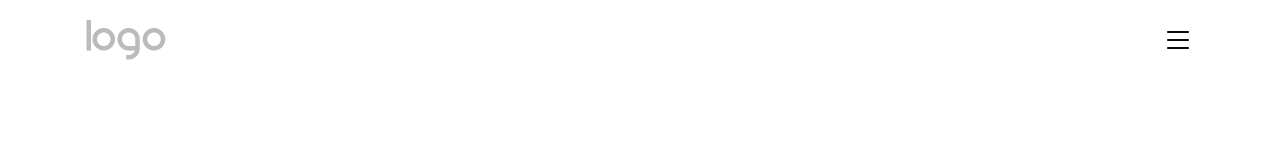
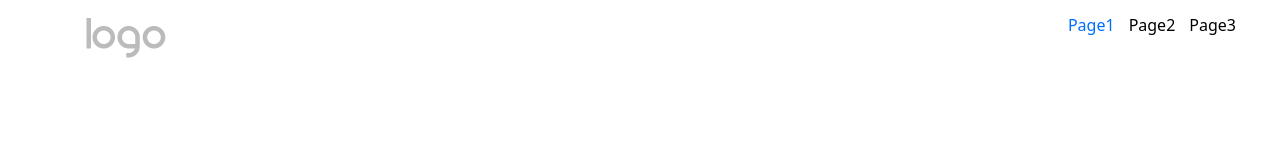
Before and after one commit to Endy1381/pyforkids, a website: page main.html in a window 1280 px wide. Drawn offline with nearby package versions, Linux system fonts and the light colour scheme.

Commit message:
Add nav for pc's

```diff
--- a/css/style.css
+++ b/css/style.css
@@ -47,6 +47,45 @@
     color: rgb(171, 255, 255);
 }
 .nv1{
-        color: rgb(171, 255, 255);
+    color: rgb(171, 255, 255);
 
 }
+
+.n {
+    display: none;
+}
+
+.ulnonresponsive {
+    display: flex;
+}
+
+.ulnonresponsive li{
+    list-style-type: none;
+    margin-left: 10%;
+}
+
+.ulnonresponsive li a{
+    color: black;
+    text-decoration: none;
+}
+
+.ulnonresponsive li a:active{
+    color: rgb(0, 110, 255);
+}
+
+.ulnonresponsive li a:hover{
+    opacity: 0.7;
+}
+
+.nb1 {
+    color: rgb(0, 110, 255);
+}
+
+@media only screen and (min-width: 992px) {
+    .nav-res {
+        display: none;
+    }
+    .n {
+        display: block;
+    }
+}
--- a/main.html
+++ b/main.html
@@ -16,6 +16,18 @@
                 <div class="logo-container lg">
                     <img src="assets/logo.png" alt="LOGO">
                 </div>
+
+                <nav class="n">
+                    <ul class="ulnonresponsive">
+                        <li><a href="#"><h6 class="nb1">Page1</h6></a></li>
+                        <li><a href="#"><h6 class="nb2">Page2</h6></a></li>
+                        <li><a href="#"><h6 class="nb3">Page3</h6></a></li>
+                    </ul>
+                </nav>
+
+
+
+
                 <!--TODO: make sure this itm dissapear in pc-->
                 <div class="nav-res">
                     <a href="#" onclick="navOpen()"><i class="bi bi-list list1"></i></a>
@@ -29,8 +41,8 @@
         </div>
         <ul class="ulresponsive">
             <li class="nv1"><a href="#"><h4 class="nv1">Page1</h4></a></li>
-            <li class="nv1"><a href="#"><h4>Page1</h4></a></li>
-            <li class="nv1"><a href="#"><h4>Page1</h4></a></li>
+            <li class="nv1"><a href="#"><h4>Page2</h4></a></li>
+            <li class="nv1"><a href="#"><h4>Page3</h4></a></li>
         </ul>
     </div>
 
```
